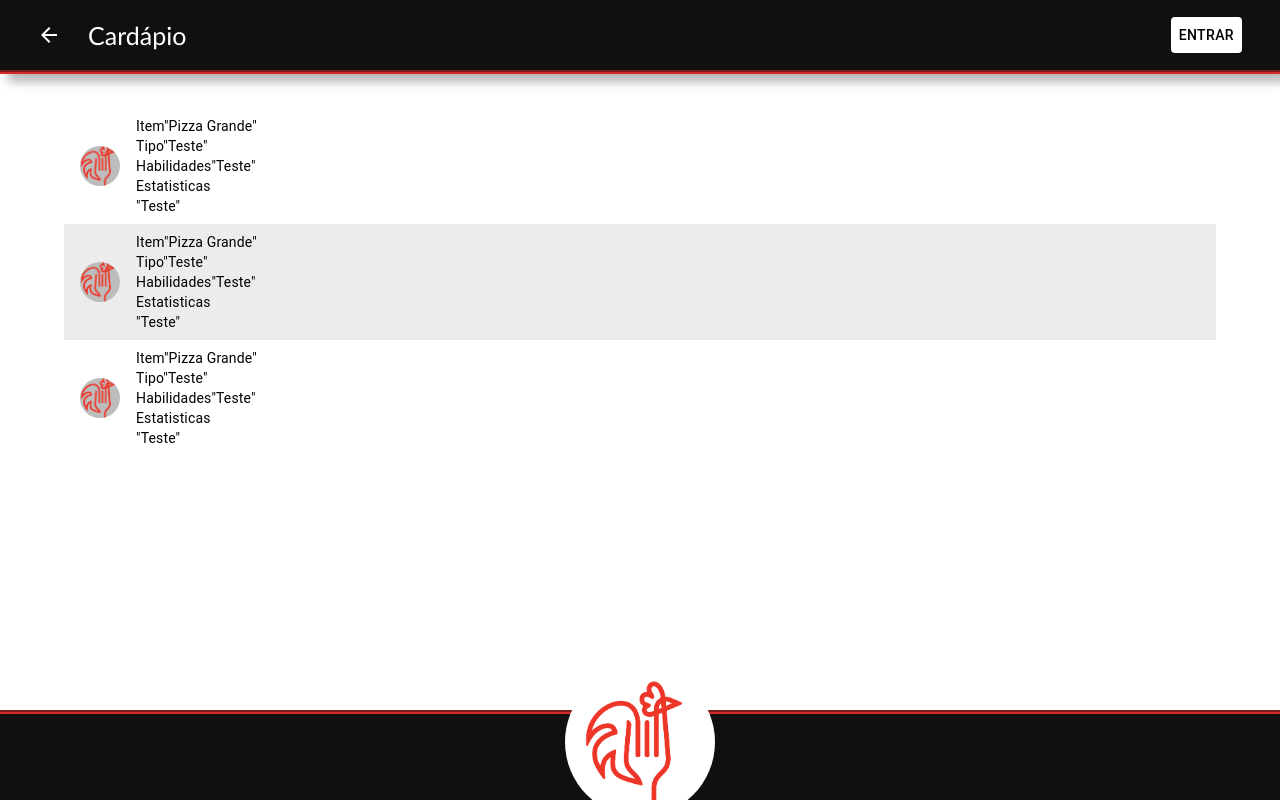
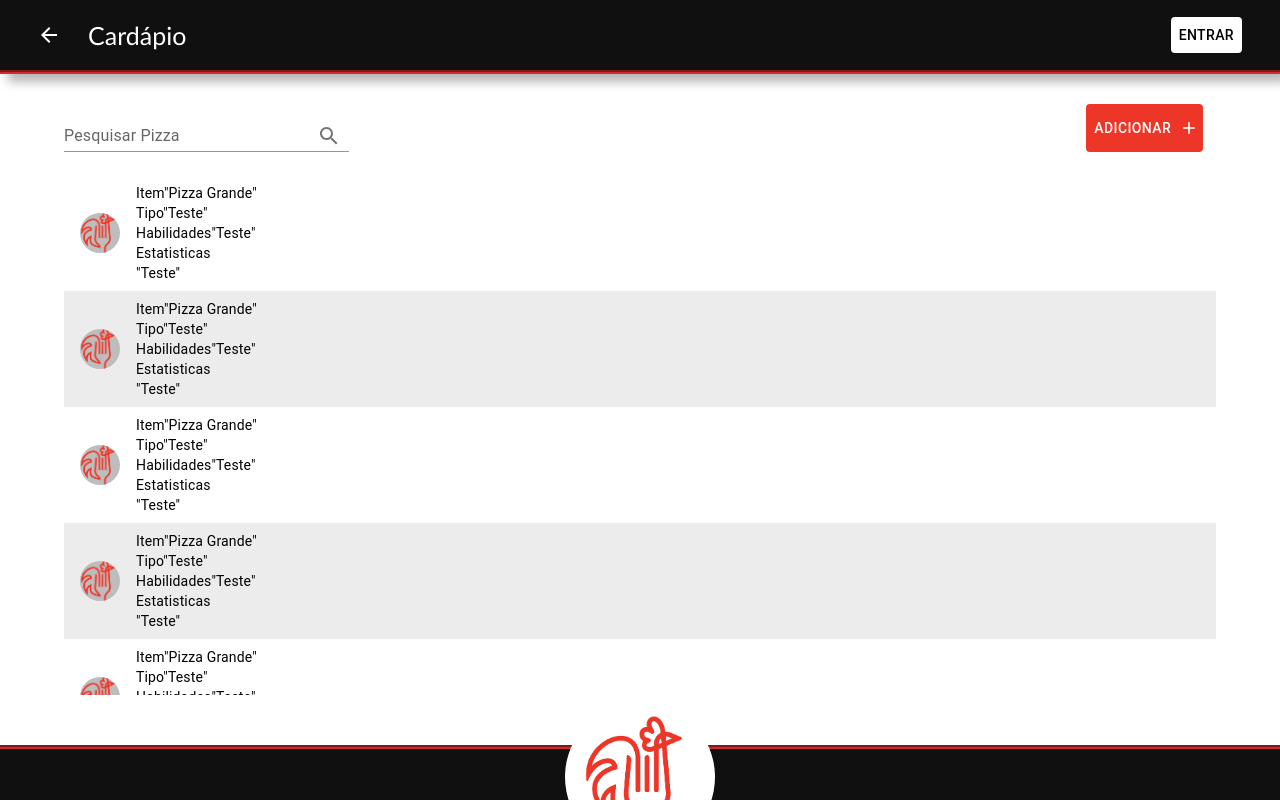
Before and after one commit to loureqdsz/lqs-atitus-frontend, a React (Create React App) app: page /menu in a window 1280 px wide. Built offline with nearby package versions, Linux system fonts and the light colour scheme.

Commit message:
Implementing textbox and add new item button, refactoring some part of the code

```diff
--- a/public/index.html
+++ b/public/index.html
@@ -24,7 +24,7 @@
       work correctly both with client-side routing and a non-root public URL.
       Learn how to configure a non-root public URL by running `npm run build`.
     -->
-    <title>Atitus Cardapio</title>
+    <title>Atitus Restaurante</title>
   </head>
   <body>
     <noscript>You need to enable JavaScript to run this app.</noscript>
--- a/src/Components/Header/index.js
+++ b/src/Components/Header/index.js
@@ -10,22 +10,22 @@ const Header = () => {
     const navigate = useNavigate();
 
     //------------ Styled Components ---------------------------
-    const ColorIconButton = styled(IconButton)(({ theme }) => ({
+    const BackButton = styled(IconButton)({
         color: "white",
         '&:hover': {
             color: grey[300],
             backgroundColor: grey[900]
         },
-    }))
+    })
     //------------ ------------------ ---------------------------
 
     return (
         <>
             <div className="Header-Container">
                 <div className="Header-Second-Container">
-                    <ColorIconButton aria-label="delete" size="large" onClick={() => navigate('/')}>
+                    <BackButton aria-label="delete" size="large" onClick={() => navigate('/')}>
                         <ArrowBackIcon />
-                    </ColorIconButton>
+                    </BackButton>
                     <div className="Header-Title">
                         <span>
                             Cardápio
--- a/src/Components/List/index.js
+++ b/src/Components/List/index.js
@@ -18,6 +18,38 @@ const CardapioList = ({ searchedValue, page }) => {
     },
     {
         id: 3,
+        img: Cardapio
+    },
+    {
+        id: 4,
+        img: Cardapio
+    },
+    {
+        id: 5,
+        img: Cardapio
+    },
+    {
+        id: 6,
+        img: Cardapio
+    }
+    ,
+    {
+        id: 7,
+        img: Cardapio
+    }
+    ,
+    {
+        id: 8,
+        img: Cardapio
+    }
+    ,
+    {
+        id: 9,
+        img: Cardapio
+    }
+    ,
+    {
+        id: 10,
         img: Cardapio
     }
   ]
--- a/src/Components/Profile/index.js
+++ b/src/Components/Profile/index.js
@@ -12,22 +12,22 @@ const Profile = () => {
   const [ username, setUsername ] = useState('Lourenco Quadros de Souza')
 
   //------------ Styled Components ---------------------------
-  const LoginButton = styled(Button)(({ theme }) => ({
+  const LoginButton = styled(Button)({
     color: "black",
     backgroundColor: 'white',
     '&:hover': {
         color: "black",
         backgroundColor: grey[400]
     },
-  }))
+  })
 
-  const LogoutButton = styled(Button)(({ theme }) => ({
+  const LogoutButton = styled(Button)({
     color: "white",
     padding: '0',
     '&:hover': {
         color: grey[400],
     },
-  }))
+  })
   //------------ Handle Functions -----------------------------
   const handleLoginClick = () => {
     // navigate("/login")
--- /dev/null
+++ b/src/Components/TextBox/index.js
@@ -0,0 +1,53 @@
+
+import { TextField, InputAdornment } from '@mui/material'
+import { styled } from '@mui/material/styles';
+import SearchOutlinedIcon from '@mui/icons-material/SearchOutlined';
+import { grey } from '@mui/material/colors';
+import './textBox.css';
+
+const TextBox = ({ value, onChange }) => {
+  //------------ Styled Components ---------------------------
+    const StyledTextField = styled(TextField)({
+      '& label.Mui-focused': {
+        color: grey[600],
+      },
+      '& .MuiInput-underline:after': {
+        borderBottomColor: grey[600],
+      },
+      '& .MuiOutlinedInput-root': {
+        '& fieldset': {
+          borderColor: grey[600],
+        },
+        '&:hover fieldset': {
+          borderColor: grey[600],
+        },
+        '&.Mui-focused fieldset': {
+          borderColor: grey[600],
+        },
+      },
+    });
+  //------------ ------------------ ---------------------------
+  return (
+    <>
+        <StyledTextField
+            id="text-field"
+            label="Pesquisar Pizza"
+            variant="standard"
+            value={value}
+            onChange={(e) => {
+              onChange(e.target.value)
+            }}
+            InputProps={{
+              endAdornment: (
+                <InputAdornment position="start">
+                  <SearchOutlinedIcon />
+                </InputAdornment>
+              ),
+            }}
+            fullWidth
+        />
+    </>
+  );
+}
+
+export { TextBox };
--- a/src/Pages/HomePage/index.js
+++ b/src/Pages/HomePage/index.js
@@ -9,14 +9,14 @@ const HomePage = () => {
     const navigate = useNavigate();
 
     //------------ Styled Components ---------------------------
-    const ColorButton = styled(Button)(({ theme }) => ({
+    const ColorButton = styled(Button)({
         color: red[400],
         borderColor: red[400],
         '&:hover': {
             color: red[900],
             borderColor: red[900]
         },
-    }))
+    })
     //------------ ------------------ ---------------------------
 
     return (
--- a/src/Pages/MenuPage/index.js
+++ b/src/Pages/MenuPage/index.js
@@ -2,11 +2,33 @@ import './menuPage.css';
 import { Header } from '../../Components/Header/index.js'
 import { Footer } from '../../Components/Footer/index.js'
 import { CardapioList } from '../../Components/List/index.js'
+import { TextBox } from '../../Components/TextBox/index.js';
+import Button from '@mui/material/Button'
+import { styled } from '@mui/material/styles';
+import { grey } from '@mui/material/colors';
+import AddIcon from '@mui/icons-material/Add';
 
 const MenuPage = () => {
+  //------------ Styled Components ---------------------------
+  const AddButton = styled(Button)({
+    color: "white",
+    backgroundColor: 'rgba(237,54,40,255)',
+    '&:hover': {
+        color: "white",
+        backgroundColor: "rgb(244,130,122)"
+    },
+  })
+  //------------ ------------------ ---------------------------
+
     return (
         <div className="Menu">
             <Header />
+            <div className="Table-Header">
+                <div className="Searchbox-Content">
+                    <TextBox id="search-text-box" onChange={(value) => console.log('Cliquei -> ', value)}/>
+                </div>
+                <AddButton endIcon={<AddIcon />}>Adicionar</AddButton>
+            </div>
             <div className="Menu-Content">
                 <div className="Menu-Content-2">
                     <CardapioList />
--- a/src/Pages/MenuPage/menuPage.css
+++ b/src/Pages/MenuPage/menuPage.css
@@ -8,14 +8,25 @@
     z-index: 100;
 }
 
+.Table-Header {
+    display: flex;
+    justify-content: space-between;
+    padding-left: 5%;
+    padding-right: 6%;
+    padding-top: 15px;
+    padding-bottom: 15px;
+}
+
+.Searchbox-Content {
+    width: 25%;
+}
+
 .Menu-Content{
     display: block;
     overflow: auto;
-    margin-top: 2%;
     padding-left: 5%;
     padding-right: 5%;
-    max-height: 90%;
-    min-height: 70%;
+    max-height: 66%;
     margin-bottom: 50px;
 }
 
```
Also changed, not shown: src/Components/TextBox/textBox.css (added).
